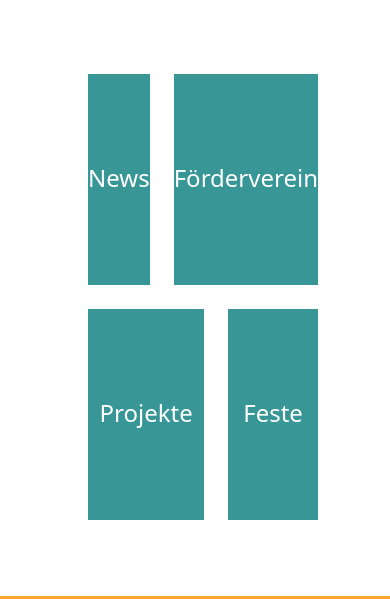
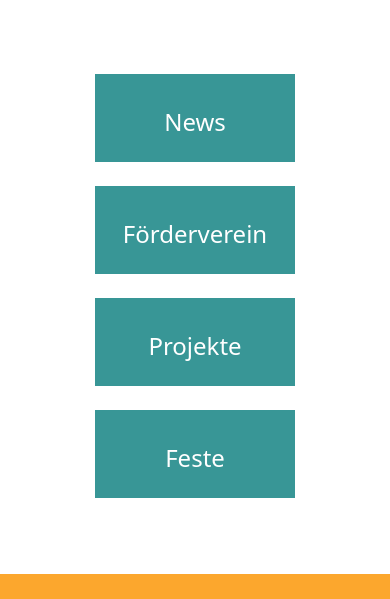
Before and after one commit to RafaKnabben/school-website, a plain HTML site: page index.html in a window 390 px wide. Shown: the part 674-1273 px from the top of the page. Drawn offline with nearby package versions, Linux system fonts and the light colour scheme.

Commit message:
Add files via upload

```diff
--- a/index.css
+++ b/index.css
@@ -108,46 +108,6 @@ nav {
     height: 3px;
     margin: 5px;
     background-color: #292c30;
-}
-
-@media screen and (max-width:1024px){
-    .nav-list {
-        width: 70%;
-    }
-}
-
-@media screen and (max-width:768px){
-    body {
-        overflow-x: hidden;
-    }
-
-    .nav-list {
-        position: absolute;
-        right: 0px;
-        height: 600px;
-        top: 4.5em;
-        background-color: rgba(252, 167, 45, 0.60);
-        display: flex;
-        flex-direction: column;
-        align-items: center;
-        width: 50%;
-        transform: translateX(100%);
-        transition: transform 0.5s ease-in;
-        z-index: 3;
-    }
-
-    .nav-list li {
-        opacity: 0;
-    }
-
-    .burguer {
-        display: block;
-        cursor: pointer;
-    }
-
-    .footer-col {
-        flex-direction: column;
-    }
 }
 
 .nav_active {
@@ -294,6 +254,7 @@ nav {
 .table-section {
     margin: 0 auto;
     padding: 4em;
+    /* display: flex; */
     display: table;
     text-align: center;
 }
@@ -301,9 +262,10 @@ nav {
 .first-row {
     width: 14em;
     height: 14em;
-    line-height: 13em;
+    line-height: 14em;
     background-color: rgb(56, 150, 150);
     border: solid white .75em;
+    /* display: flex; */
     display: table-cell;
 }
 
@@ -317,9 +279,11 @@ nav {
 .sec-row {
     width: 14em;
     height: 14em;
-    line-height: 13em;
+    line-height: 14em;
     background-color: rgb(56, 150, 150);
-    border: solid white .75em;;
+    border: solid white .75em;
+    text-align: center;
+    /* display: flex; */
     display: table-cell;
 }
 
@@ -396,3 +360,64 @@ nav {
     font-size: 0.75em;
     padding: 1em;
 }
+
+@media screen and (max-width:1024px){
+    .nav-list {
+        width: 70%;
+    }
+}
+
+@media screen and (max-width:800px){
+    body {
+        overflow-x: hidden;
+    }
+
+    .nav-list {
+        position: absolute;
+        right: 0px;
+        height: 600px;
+        top: 4.5em;
+        background-color: rgba(252, 167, 45, 0.60);
+        display: flex;
+        flex-direction: column;
+        align-items: center;
+        width: 50%;
+        transform: translateX(100%);
+        transition: transform 0.5s ease-in;
+        z-index: 3;
+    }
+
+    .nav-list li {
+        opacity: 0;
+    }
+
+    .burguer {
+        display: block;
+        cursor: pointer;
+    }
+
+    .footer-col {
+        flex-direction: column;
+    }
+
+    .table-section {
+    	display: block;
+        align-items: center;
+    }
+
+    .first-row {
+        display: block;
+        width: 14em;
+        height: 7em;
+        line-height: 6em;
+        margin: 0 auto;
+    }
+
+    .sec-row {
+        display: block;
+        width: 14em;
+        height: 7em;
+        line-height: 6em;
+        margin: 0 auto;
+    }
+}
--- a/index.html
+++ b/index.html
@@ -114,18 +114,16 @@
               <li class="drop-item"><a href="">WUV</a></li>
             </ul>
           </div>
-          <div class="container">
             <div class="table-section">
               <div>
-                <div class="first-row col-sm-12 col-lg-6"><a href="">News</a></div>
-                <div class="first-row col-sm-12 col-lg-6"><a href="">Förderverein</a></div>
+                <div class="first-row"><a href="">News</a></div>
+                <div class="first-row"><a href="">Förderverein</a></div>
               </div>
               <div>
-                <div class="sec-row col-lg-6"><a href="">Projekte</a></div>
-                <div class="sec-row col-lg-6"><a href="">Feste</a></div>
+                <div class="sec-row"><a href="">Projekte</a></div>
+                <div class="sec-row"><a href="">Feste</a></div>
               </div>
             </div>
-          </div>
 
         <div class="footer">
           <footer>
```
